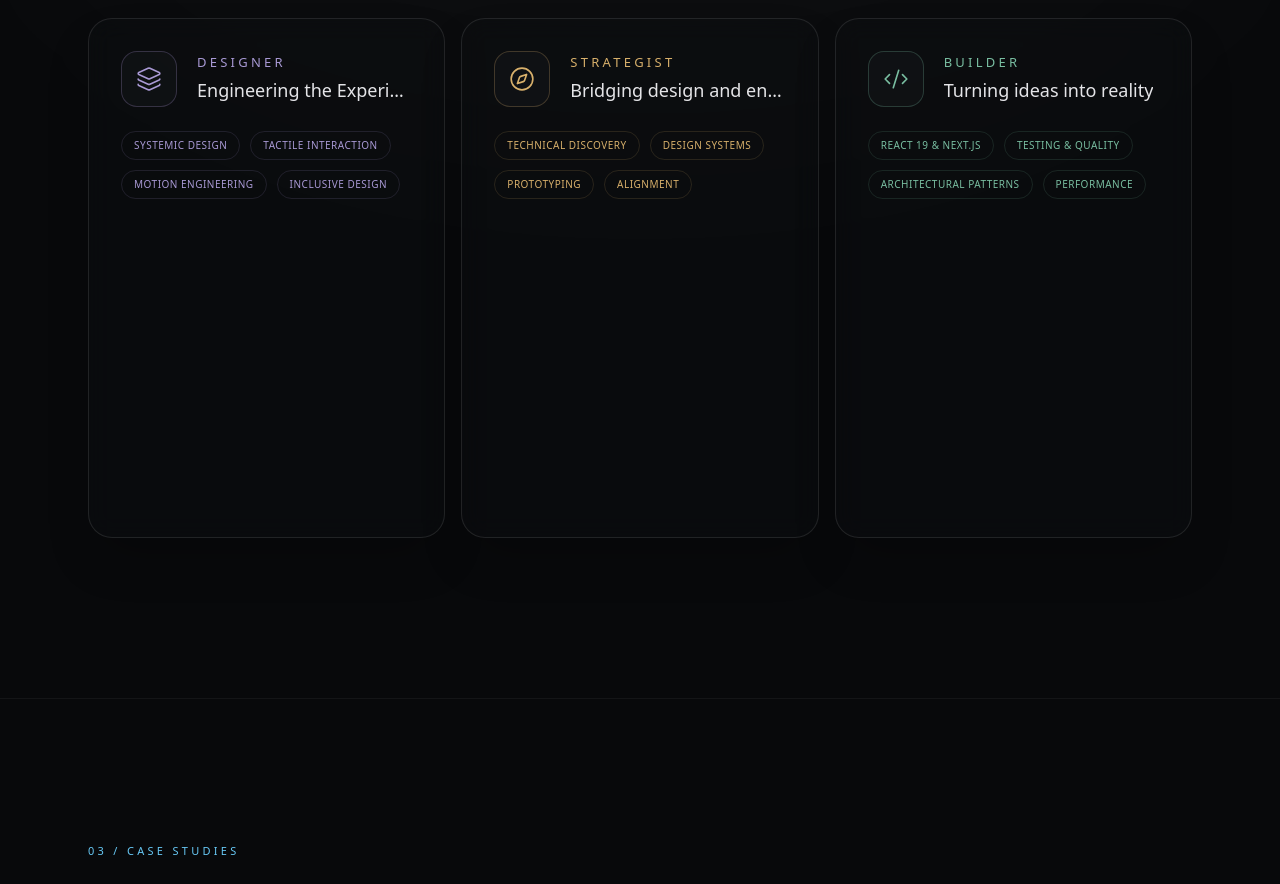
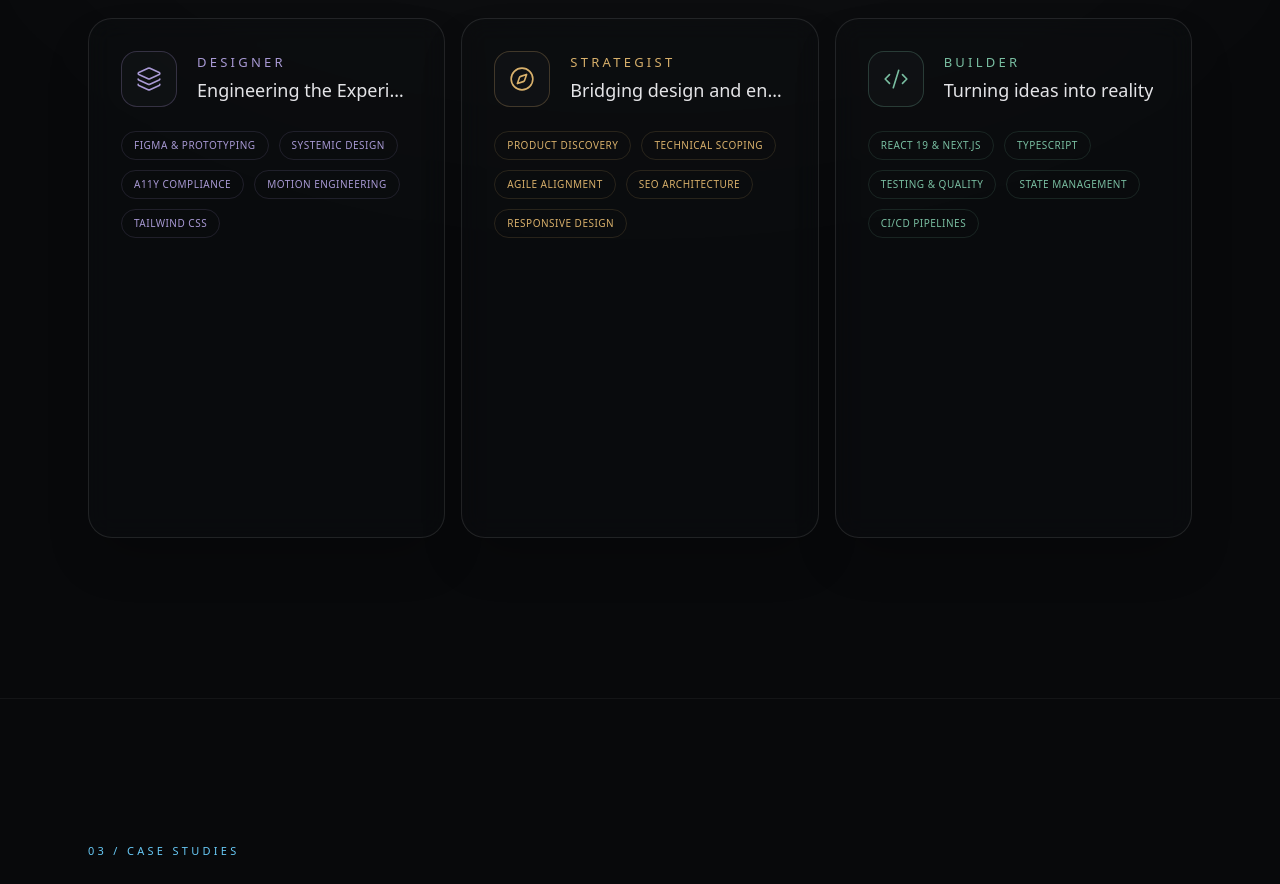
Before and after one commit to Taninwat-55/my-portfolio, a Next.js app: page / in a window 1280 px wide. Shown: the part 1220-2104 px from the top of the page. Built offline with nearby package versions, Linux system fonts and the light colour scheme.

Commit message:
feat: update skill tree with recruiter-optimized keywords and highlights

```diff
--- a/app/sections/SkillTree.tsx
+++ b/app/sections/SkillTree.tsx
@@ -39,28 +39,34 @@ const CLASSES: ClassDef[] = [
     glow: "rgba(168, 153, 212, 0.18)",
     subskills: [
       {
-        name: "Systemic Design",
-        level: "Game Design BA",
+        name: "Figma & Prototyping",
+        level: "Advanced",
         highlight:
-          "Applying engagement loops and system logic from game design to create high-retention SaaS interfaces.",
+          "Building interactive prototypes in Figma that accurately mirror technical constraints and state logic.",
       },
       {
-        name: "Tactile Interaction",
-        level: "Human-centric",
+        name: "Systemic Design",
+        level: "Architecture",
         highlight:
-          "Engineering fluid state transitions and micro-interactions that make the UI feel responsive and 'alive'.",
+          "Creating scalable, themeable component libraries that maintain visual consistency across large platforms.",
+      },
+      {
+        name: "A11y Compliance",
+        level: "WCAG 2.1",
+        highlight:
+          "Ensuring every component is semantically correct, keyboard-navigable, and screen-reader friendly.",
       },
       {
         name: "Motion Engineering",
         level: "Framer Motion",
         highlight:
-          "Orchestrating layout-aware animations and gesture-driven interactions using LayoutID and SVG pathing.",
+          "Crafting tactile, fluid transitions that improve user engagement and provide clear feedback.",
       },
       {
-        name: "Inclusive Design",
-        level: "WCAG 2.1 Compliant",
+        name: "Tailwind CSS",
+        level: "Variable-based",
         highlight:
-          "Building semantically correct, keyboard-navigable components that are accessible to all users by default.",
+          "Using modern Tailwind patterns and CSS variables to build flexible, high-performance design systems.",
       },
     ],
   },
@@ -73,28 +79,34 @@ const CLASSES: ClassDef[] = [
     glow: "rgba(216, 176, 107, 0.18)",
     subskills: [
       {
-        name: "Technical Discovery",
-        level: "Interaction Models",
+        name: "Product Discovery",
+        level: "Business MSc",
         highlight:
-          "Turning ambiguous user needs into high-fidelity technical specs and interaction models.",
+          "Validating ideas through market research and user interviews before writing a single line of code.",
       },
       {
-        name: "Design Systems",
-        level: "Tailwind v4",
+        name: "Technical Scoping",
+        level: "Roadmap Planning",
         highlight:
-          "Engineering scalable, themeable component libraries using Tailwind v4 variables and headless primitives.",
+          "Translating ambiguous product goals into clear technical requirements and realistic sprint targets.",
       },
       {
-        name: "Prototyping",
-        level: "React Prototypes",
+        name: "Agile Alignment",
+        level: "Cross-functional",
         highlight:
-          "Building high-fidelity React prototypes to validate user flows before committing to full production builds.",
+          "Bridging the gap between design, product, and engineering to ensure 100% delivery success.",
       },
       {
-        name: "Alignment",
-        level: "Cross-functional",
+        name: "SEO Architecture",
+        level: "Performance-first",
         highlight:
-          "Bridging the gap between the 'what' (product) and the 'how' (engineering) to ensure 100% feasibility.",
+          "Optimizing for search visibility and site speed from the initial architectural decisions.",
+      },
+      {
+        name: "Responsive Design",
+        level: "Mobile-First",
+        highlight:
+          "Crafting seamless experiences that adapt perfectly from 320px phones to 4K ultra-wide monitors.",
       },
     ],
   },
@@ -108,27 +120,33 @@ const CLASSES: ClassDef[] = [
     subskills: [
       {
         name: "React 19 & Next.js",
-        level: "Production",
+        level: "App Router",
         highlight:
           "Shipping with the React Compiler and Server Components for zero-bundle client logic.",
       },
       {
-        name: "Testing & Quality",
-        level: "Vitest & E2E",
+        name: "TypeScript",
+        level: "Type-Safe APIs",
         highlight:
-          "100% type-safe boundaries with Vitest unit tests and Playwright E2E suites.",
+          "Implementing end-to-end type safety between frontend, backend, and database layers.",
       },
       {
-        name: "Architectural Patterns",
-        level: "Headless UI",
+        name: "Testing & Quality",
+        level: "Vitest & Playwright",
         highlight:
-          "Implementing Headless UI orchestration, compound components, and atomic design systems.",
+          "Maintaining 100% reliability with robust unit tests and browser-based automation suites.",
       },
       {
-        name: "Performance",
-        level: "Lighthouse-obsessed",
+        name: "State Management",
+        level: "Zustand",
         highlight:
-          "Optimizing for Core Web Vitals, Edge delivery, and asset subsetting.",
+          "Architecting high-performance, predictable state flows without the boilerplate of Redux.",
+      },
+      {
+        name: "CI/CD Pipelines",
+        level: "GitHub Actions",
+        highlight:
+          "Automating builds, linting, and deployments to ensure every commit is production-ready.",
       },
     ],
   },
```
